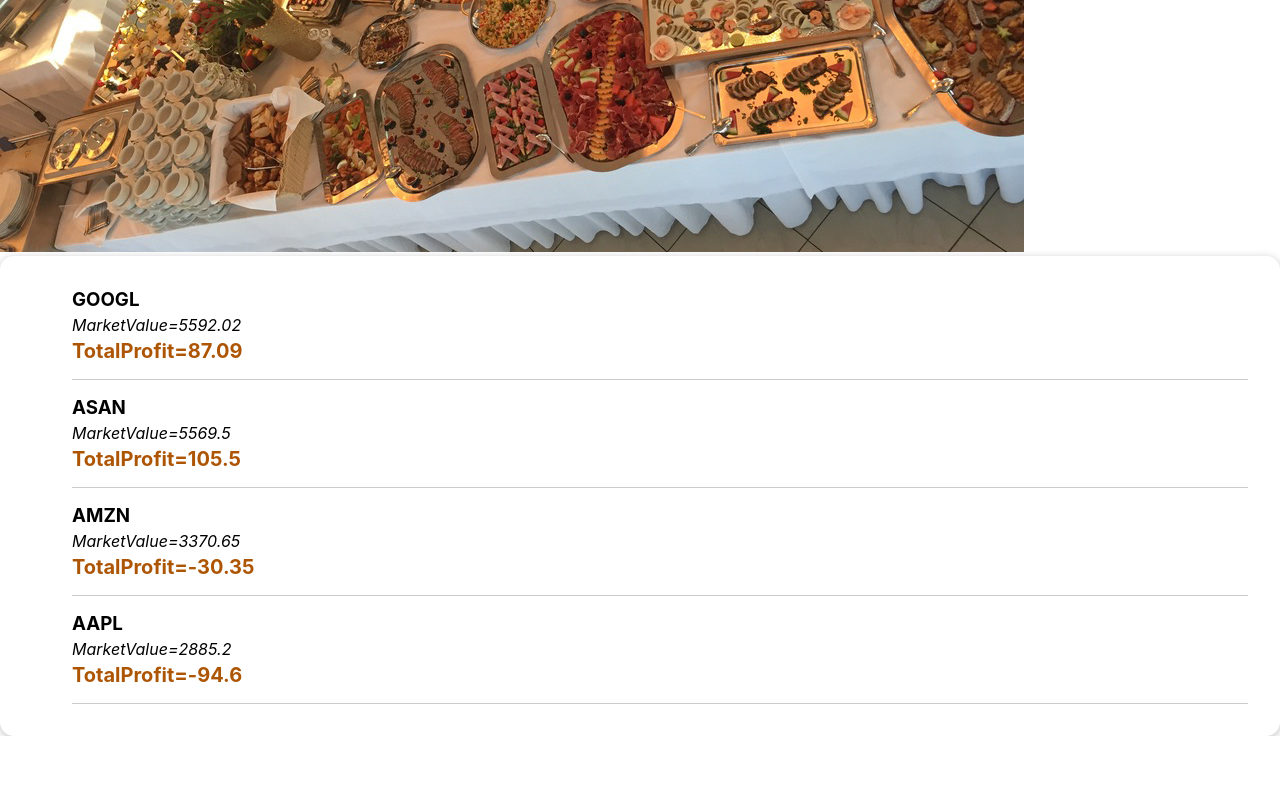
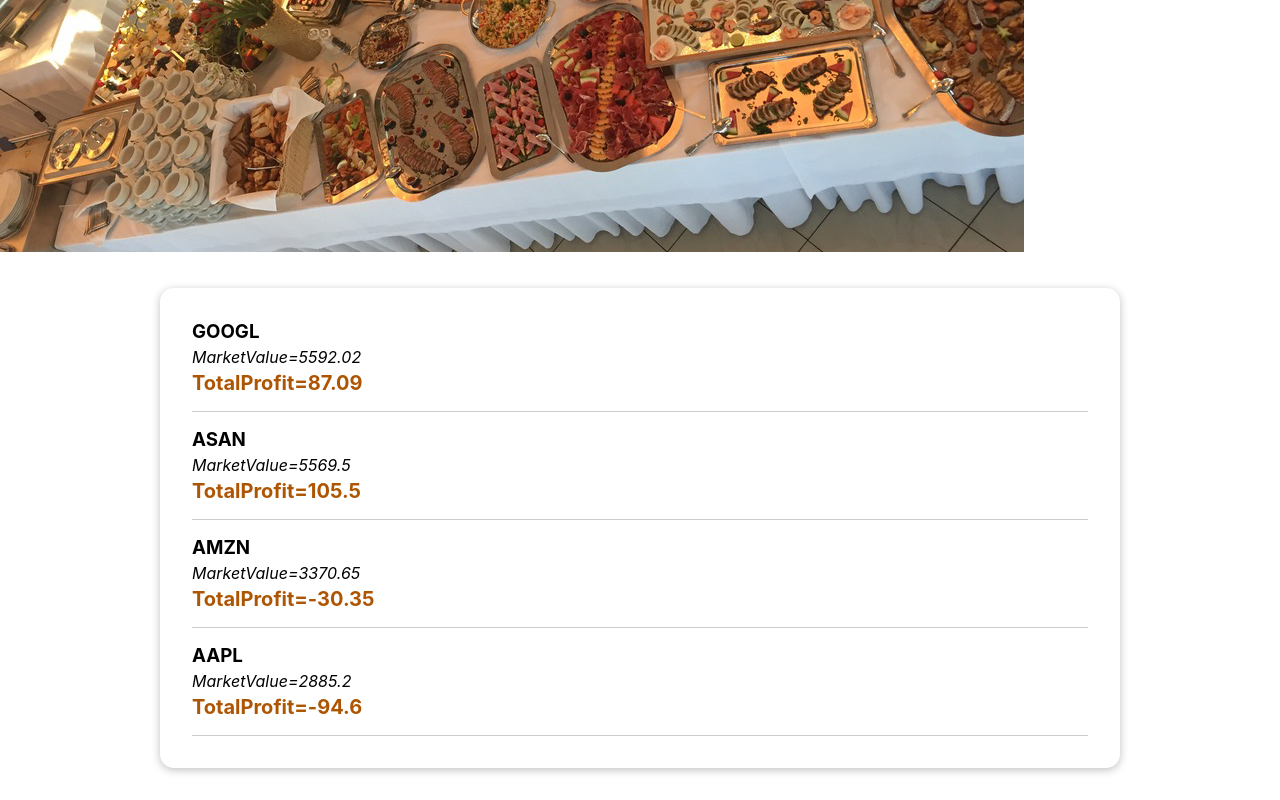
Before and after one commit to AlexHwang-497/tradingplatform, a React (Create React App) app: page / in a window 1280 px wide. Shown: the part 325-1125 px from the top of the page. Before the commit the page ends 1061 px from the top, so only its background shows below. Built offline with nearby package versions, Linux system fonts and the light colour scheme.

Commit message:
3.  updated the css on the portfolio summary

```diff
--- a/public/index.html
+++ b/public/index.html
@@ -24,7 +24,7 @@
       work correctly both with client-side routing and a non-root public URL.
       Learn how to configure a non-root public URL by running `npm run build`.
     -->
-    <title>React App</title>
+    <title>Trading Platform</title>
   </head>
   <body>
     <noscript>You need to enable JavaScript to run this app.</noscript>
--- a/src/components/PortfolioSummary/CurrentPortfolio.js
+++ b/src/components/PortfolioSummary/CurrentPortfolio.js
@@ -1,7 +1,8 @@
 import Card from '../UI/Card'
 import IndividualSecurity from './IndividualSecurity';
+import classes from './CurrentPortfolio.module.css'
 
-
+// ! this is the quivalen of Avaliablemeals.js
 const DUMMY_DATA = [
     {
         "asset_id": "69b15845-7c63-4586-b274-1cfdfe9df3d8",
@@ -97,9 +98,11 @@ const DUMMY_DATA = [
       )
       console.log(portfolioList)
       return (
-          <Card>
-            <ul>{portfolioList}</ul>
-          </Card>
+          <section className={classes.meals}>
+            <Card>
+                <ul>{portfolioList}</ul>
+            </Card>
+          </section>
       )
   }
 
--- /dev/null
+++ b/src/components/PortfolioSummary/CurrentPortfolio.module.css
@@ -0,0 +1,24 @@
+.meals {
+    max-width: 60rem;
+    width: 90%;
+    margin: 2rem auto;
+    animation: meals-appear 1s ease-out forwards;
+  }
+
+  .meals ul {
+    list-style: none;
+    margin: 0;
+    padding: 0;
+  }
+
+  @keyframes meals-appear {
+    from {
+      opacity: 0;
+      transform: translateY(3rem);
+    }
+
+    to {
+      opacity: 1;
+      transform: translateY(0);
+    }
+  }
--- a/src/components/layout/HeaderGandL.js
+++ b/src/components/layout/HeaderGandL.js
@@ -1,5 +1,8 @@
 import classes from './Header.Module.css'
 import CartIcon from './CartIcon'
+
+// ! this is the equivalen of HeaderCartButton.js
+
 const HeaderGainLoss = (props) => {
     return (
         <button className={classes.button}>
```
